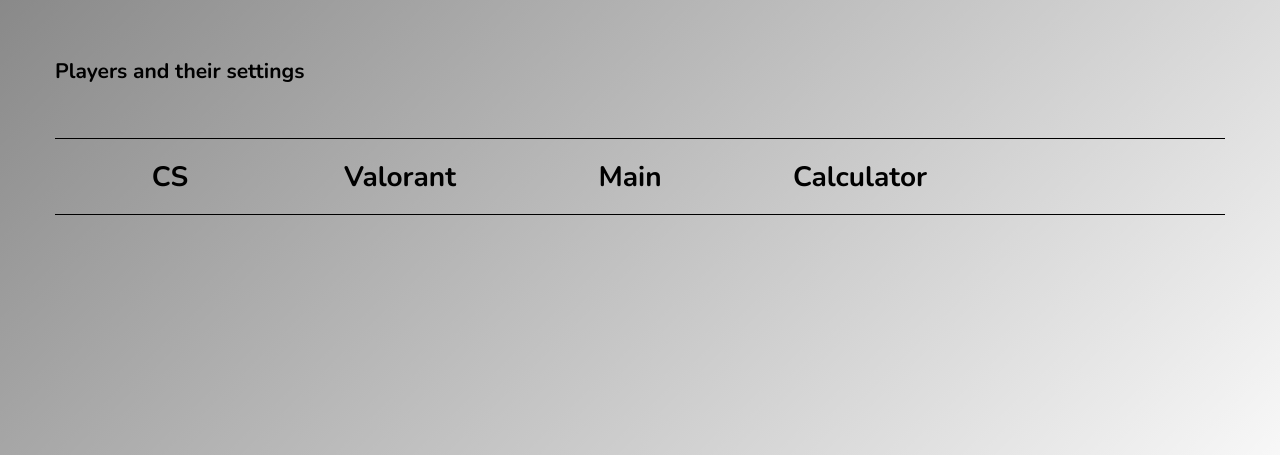
After one commit to hewwodarkness/hewwodarkness.github.io, a PHP site: page /csplayers.html in a window 1280 px wide. The commit adds this page. Shown: the top 455 px of the page. Run offline with PHP 8.4, Linux system fonts and the light colour scheme.

Commit message:
menu cs go players

```diff
--- /dev/null
+++ b/csplayers.html
@@ -0,0 +1,36 @@
+<!DOCTYPE html>
+<html lang="uk">
+<head>
+    <meta charset="UTF-8">
+    <meta name="viewport" content="width=device-width, initial-scale=1">
+    <title>Settings</title>
+    <link rel="stylesheet" href="css/style.css">
+    <link rel="shortcut icon" href="img/8.png" type="image/png">
+    <link rel="stylesheet" href="https://cdnjs.cloudflare.com/ajax/libs/font-awesome/4.7.0/css/font-awesome.min.css">
+    <link rel="preconnect" href="https://fonts.gstatic.com">
+    <link href="https://fonts.googleapis.com/css2?family=Nunito:wght@700&display=swap" rel="stylesheet">
+</head>
+<body>
+    <!-- Header -->
+<div class="header">
+    <div class="container">
+        <h2>Players and their settings</h2>
+    </div>
+</div>
+<!-- Menu -->
+<div class="menutest">
+<div class="features1">
+    <div class="currentdevicesitem1">
+        <h1 class="features__title">CS</h1>
+    </div>
+    <div class="currentdevicesitem1">
+        <h1 class="features__title">Valorant</h1>
+    </div>
+    <div class="currentdevicesitem1">
+        <h1 class="features__title">Main</h1>
+    </div>
+    <div class="currentdevicesitem1">
+        <h1 class="features__title">Calculator</h1>
+    </div>
+
+</div>
--- a/css/style.css
+++ b/css/style.css
@@ -67,6 +67,7 @@ body {
     font-size: 16px;
     cursor: pointer;
     float: right;
+    font-family: 'Nunito', sans-serif;
 }
 
 .jsbtn:hover {
@@ -84,10 +85,25 @@ body {
     overflow: hidden;
 }
 
+a {
+    text-decoration: none;
+    color: #000 !important;
+}
+
+.currentdevicesitem1:hover {
+    background-color: #ffefd2;
+    opacity: 1;
+    transition: 1s;
+}
+
 .features {
     display: flex;
     flex-wrap: wrap;
     margin: 20px 0;
+}
+
+.features__title{
+    font-family: 'Nunito', sans-serif;
 }
 
 .features__item {
--- a/index.html
+++ b/index.html
@@ -23,7 +23,7 @@
 <div class="menutest">
 <div class="features1">
     <div class="currentdevicesitem1">
-        <h1 class="features__title">CS</h1>
+        <a href="csplayers.html"><h1 class="features__title" >CS</h1></a>
     </div>
     <div class="currentdevicesitem1">
         <h1 class="features__title">Valorant</h1>
@@ -45,10 +45,10 @@
             <div class="features__text">An average player</div>
             <div>
                 <i>
-                    <a href="https://twitter.com/virgowashere"><img class="two_icons" src="img/5.png"></a>
+                    <a href="https://twitter.com/virgowashere" target="_blank"><img class="two_icons" src="img/5.png"></a>
                 </i>
                 <i>
-                    <a href="https://steamcommunity.com/id/virgowashere"><img class="two_icons" src="img/6.png"></a>
+                    <a href="https://steamcommunity.com/id/virgowashere" target="_blank"><img class="two_icons" src="img/6.png"></a>
                 </i>
             </div>
         </div>
```
